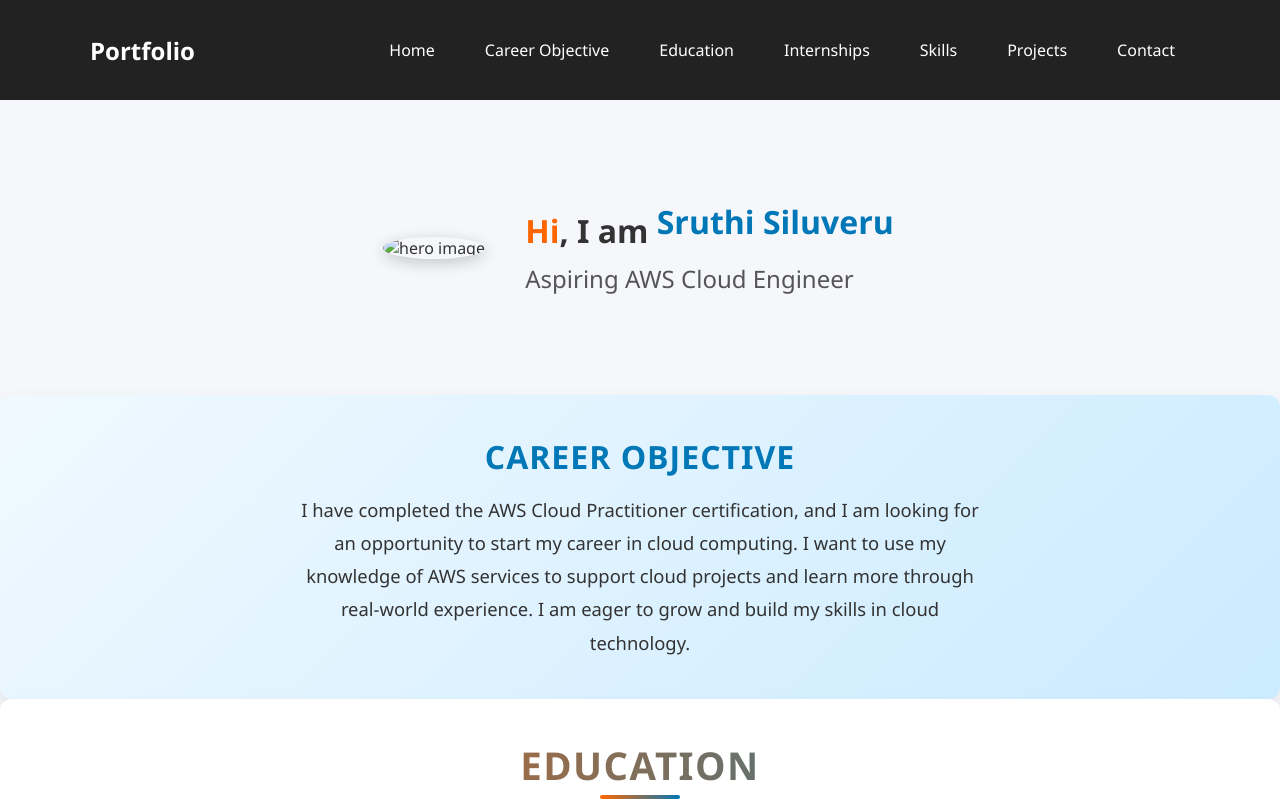
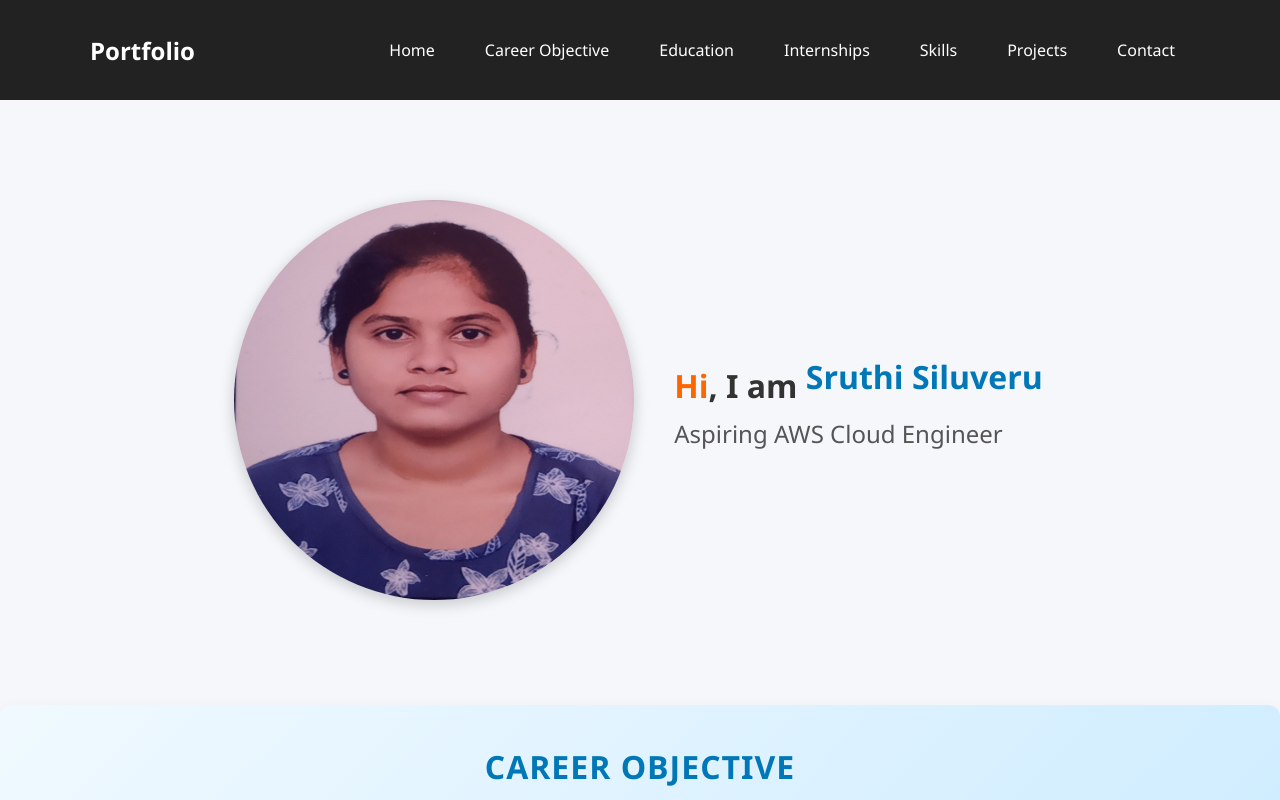
Before and after one commit to Sruthisiluveru-1289/my-portfolio, a plain HTML site: page index.html in a window 1280 px wide. Shown: the top 800 px of the page. Drawn offline with nearby package versions, Linux system fonts and the light colour scheme.

Commit message:
Update index.html

```diff
--- a/index.html
+++ b/index.html
@@ -30,7 +30,7 @@
       <section id="hero">
         <div class="container">
           <div class="hero_image animate__animated animate__bounceInLeft">
-            <img src="c:\Users\sruth\Downloads\Sruthi.jpg" alt="hero image" height="400" width="400">
+            <img src="images/Sruthi.jpg" alt="hero image" height="400" width="400">
           </div>
           <div class="hero_content">
             <h1>
```
